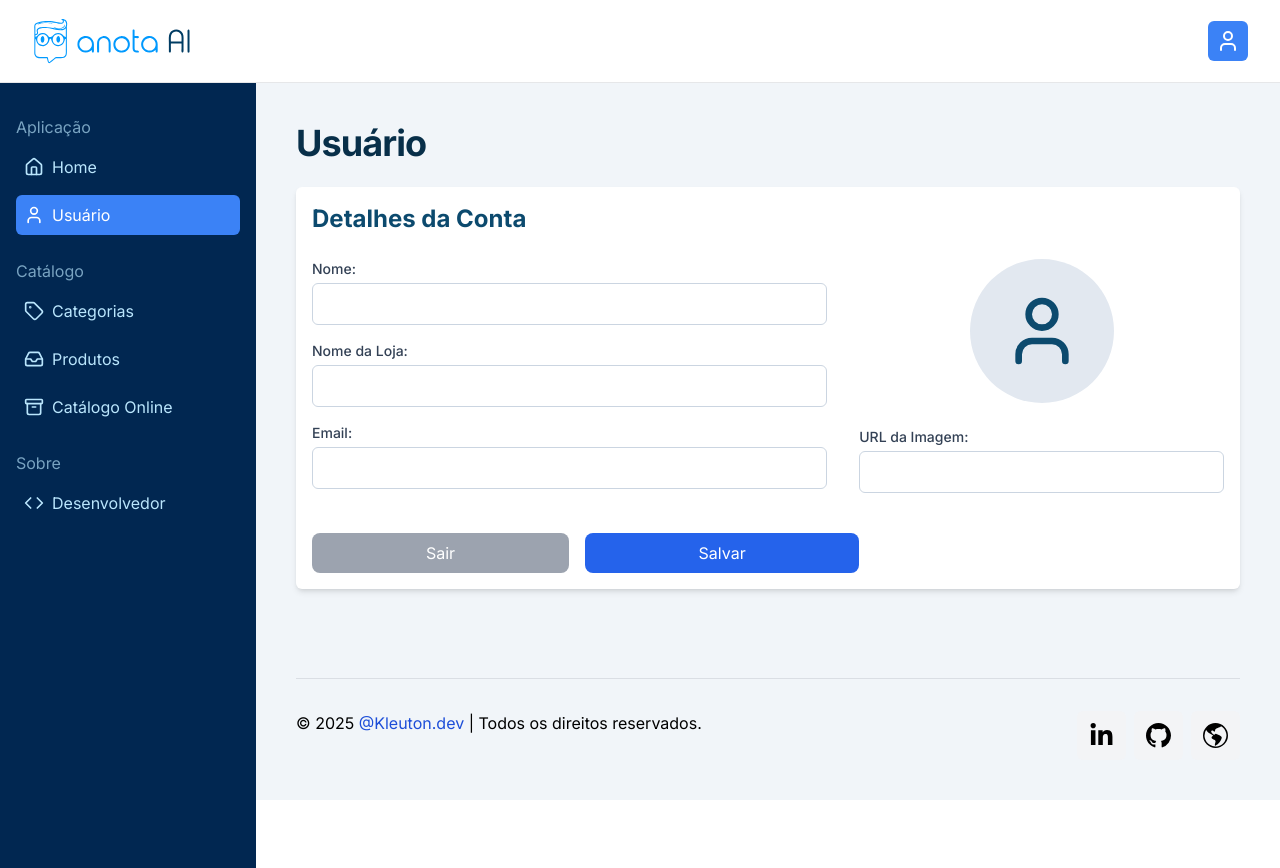
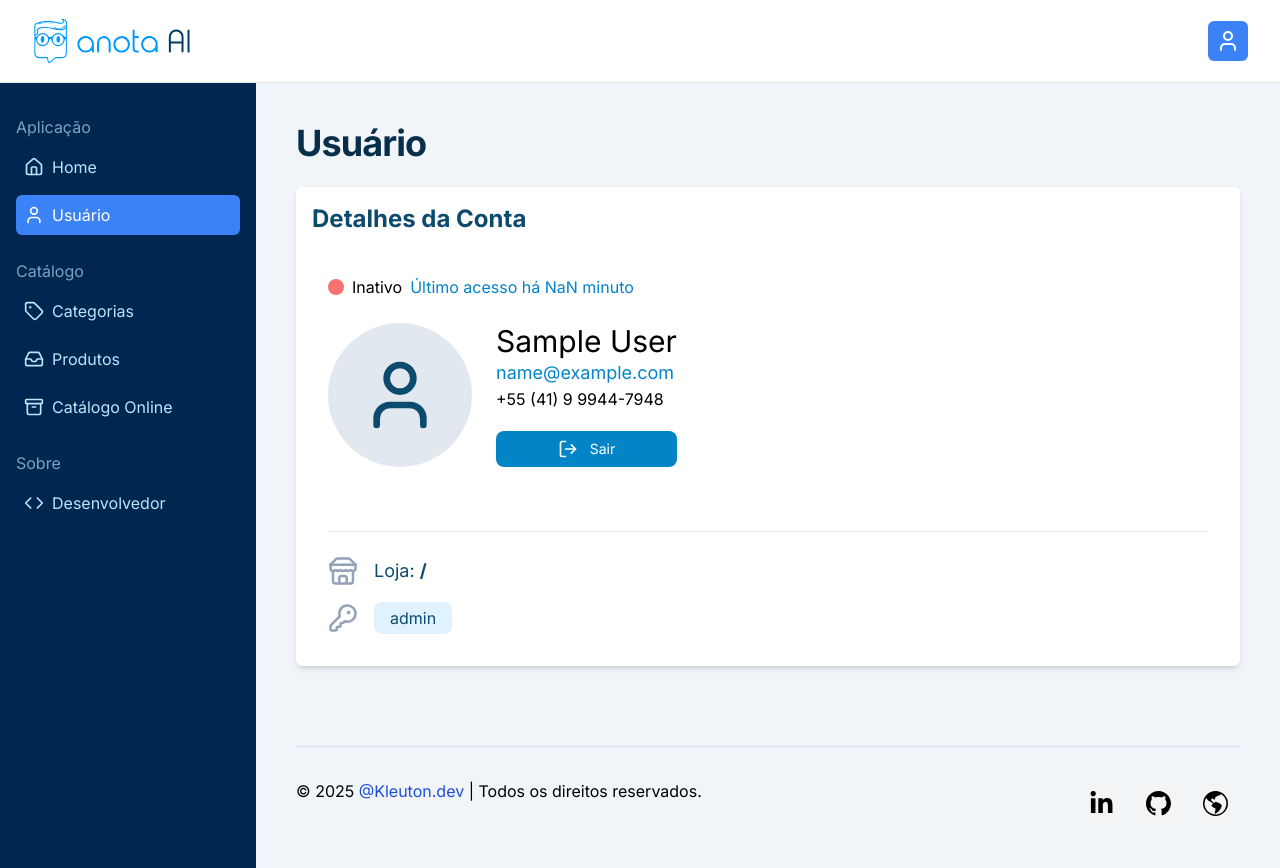
Before and after one commit to kleutons/node-fullstack-anotaai, a React (Vite) app in the folder frontend/: page /user in a window 1280 px wide. Before the commit the page ends 800 px from the top, so only its background shows below. Built offline with nearby package versions, Linux system fonts and the light colour scheme; sample sign-in values are in the browser's storage.

Commit message:
feat: implement user page

```diff
--- a/frontend/src/app/UserPage.tsx
+++ b/frontend/src/app/UserPage.tsx
@@ -1,67 +1,85 @@
-import { User } from "lucide-react";
-import { useRef, useState } from "react";
-
+import { KeyRound, LogOut, Store, User } from "lucide-react";
 import TitlePage from "../components/dashboard/TitlePage";
 import CardSection from "../components/dashboard/CardSection";
-import InputText from "../components/dashboard/InputText";
-import ButtonPrimay from "../components/dashboard/ButtonPrimay";
-import UserType from "../types/UserType";
 import ButtonSecondary from "../components/dashboard/ButtonSecondary";
+import useAuth from "../hooks/useAuth";
 import { Link } from "react-router";
 
 
 export default function UserPage() {
 
-    const formUser = useRef<HTMLFormElement>(null);
-    const [user, setUser] = useState<Partial<UserType>>({});
+    const { user, getLoginDuration } = useAuth();
 
-    const handleInputChage = (key: keyof UserType) => (event: React.ChangeEvent<HTMLInputElement>) => {
-        setUser({
-            ...user,
-            [key]: event.target.value
-        })
-    };
 
-    const handleSubmit = (event: React.FormEvent<HTMLFormElement>) =>{
-        event.preventDefault();
-        console.log(user);
-    }
 
     return (
         <>
             <TitlePage text="Usuário" />
 
             <CardSection title="Detalhes da Conta">
-                <form ref={formUser} onSubmit={handleSubmit}>
-                    <div className="flex flex-col md:flex-row gap-8 w-full mb-6">
-                        <div className="flex-1">
-                            <InputText label="Nome:" onChange={handleInputChage('name')}  />
-                            <InputText label="Nome da Loja:" name="store" onChange={handleInputChage('storeId')}  />
-                            <InputText label="Email:" name="email"  onChange={handleInputChage('email')} />
+                {!user ? (
+                    <>
+                        <div>Faça o login primeiro </div>
+                    </>
+                ) : (
+                    <div className="flex flex-col gap-6 p-0 sm:p-4">
+
+                        <div className="flex items-center gap-2 ">
+                            {user.status ? (
+                                <>
+                                    <span className="bg-sky-400 h-4 w-4 inline-block rounded-full"></span> Ativo
+                                    <span className="text-sky-600">Último acesso {getLoginDuration()}</span>
+                                </>
+                            ) : (
+                                <>
+                                    <span className="bg-red-400 h-4 w-4 inline-block rounded-full"></span> Inativo
+                                    <span className="text-sky-600">Último acesso {getLoginDuration()}</span>
+                                </>
+                            )}
                         </div>
-                        <div className="w-full md:w-2/5 flex flex-col justify-center items-center gap-6">
 
-                            {user?.imgUrl ? (
-                                <img src={user.imgUrl}  className="w-[144px] h-[144px] rounded-full object-cover object-cente"/>
+                        <div className="flex flex-col sm:flex-row gap-6 items-center mb-10">
 
-                            ) : (
-                                <div className="bg-slate-200 rounded-full p-8 text-sky-900">
-                                    <User size={80} />
+                            <div className="w-[144px] h-[144px] flex items-center justify-center">
+                                {user?.imgUrl ? (
+                                    <img src={user.imgUrl}  className="w-full h-full rounded-full object-cover object-cente"/>
+
+                                ) : (
+                                    <div className="bg-slate-200 rounded-full p-8 text-sky-900">
+                                        <User size={80} />
+                                    </div>
+                                )}
+                            </div>
+                            <div>
+                                <div className="mb-5">
+                                    <h3 className="text-3xl text-black">{user.name}</h3>
+                                    <p className="text-lg text-sky-600">{user.email}</p>
+                                    <p>+55 (41) 9 9944-7948</p>
                                 </div>
-                            )}
-                            <div className="w-full">
-                                <InputText name="urlImg" label="URL da Imagem:" onChange={handleInputChage('imgUrl')}  />
+
+                                <Link to={'/login'} className="w-full" >
+                                    <ButtonSecondary>
+                                        <div className="flex gap-3 text-sm items-center justify-center ">
+                                            <LogOut size={20} />
+                                            Sair
+                                        </div>
+                                    </ButtonSecondary>
+                                </Link>
+                            </div>
+                        </div>
+                            <hr />
+                        <div className="flex flex-col gap-4 text-sky-900">
+                            <div className="flex gap-4 items-center">
+                                <Store size={30} className="text-slate-400" />
+                                <p className="text-lg">Loja: <span className="font-bold">/{user.storeId}</span></p>
+                            </div>
+                            <div className="flex gap-4 items-center">
+                                <KeyRound size={30} className="text-slate-400" />
+                                <div className="bg-sky-100 p-1 px-4 rounded-lg">{user.role}</div>
                             </div>
                         </div>
                     </div>
-
-                    <div className=" w-full md:w-3/5 flex flex-col md:flex-row justify-between gap-4">
-                        <Link to={'/login'} className="w-full" >
-                            <ButtonSecondary text="Sair" />
-                        </Link>
-                        <ButtonPrimay type="submit">Salvar</ButtonPrimay>
-                    </div>
-                </form>
+                )}
             </CardSection>
         </>
     );
--- a/frontend/src/components/Modal.tsx
+++ b/frontend/src/components/Modal.tsx
@@ -44,7 +44,7 @@ export default function Modal({title, isShow, isLoading, toggleModal, children,
                 </div>
                 <div className="flex flex-row items-center justify-around gap-3 ml-4 mr-4 pt-4 pb-4 border-t">
                     <div className="w-full md:w-2/3 max-w-80 md:max-w-40">
-                        <ButtonSecondary text="Sair" onClick={toggleModal} />
+                        <ButtonSecondary onClick={toggleModal}> Fechar </ButtonSecondary>
                     </div>
                     <div className="w-full max-w-80">
                         <ButtonPrimay type='submit'disabled={isLoading} >
--- a/frontend/src/components/dashboard/ButtonSecondary.tsx
+++ b/frontend/src/components/dashboard/ButtonSecondary.tsx
@@ -1,19 +1,19 @@
-import React from "react"
+import React, { ReactNode } from "react"
 
 interface ButtonSecondaryProps extends  React.ButtonHTMLAttributes<HTMLButtonElement>{
-    text: string
+    children: ReactNode
 }
 
-export default function ButtonSecondary({text, ...props}:ButtonSecondaryProps){
+export default function ButtonSecondary({children, ...props}:ButtonSecondaryProps){
     if (!props.type)
         props.type = 'button';
 
     return (
         <button
-            className="w-full py-2 px-4 bg-gray-400 text-white rounded-lg hover:bg-gray-700 transition-transform transform hover:scale-105"
+            className="w-full py-2 px-4 bg-sky-600 text-white rounded-lg hover:bg-sky-700 transition-transform transform hover:scale-105"
             {...props}
         >
-            {text}
+            {children}
         </button>
     )
 }
--- a/frontend/src/components/dashboard/Footer.tsx
+++ b/frontend/src/components/dashboard/Footer.tsx
@@ -2,7 +2,7 @@ import ContactDev from "../ContactDev";
 
 export default function Footer(){
     return (
-        <footer >
+        <footer className="mt-10" >
             <div className='flex justify-between mx-10 py-8 pb-10 border-t border-slate-900/10'>
               <p>© 2025 <a href='https://kleuton.dev' className="text-blue-700 hover:underline">@Kleuton.dev</a> | Todos os direitos reservados.</p>
               <ContactDev />
--- a/frontend/src/context/auth/AuthContext.tsx
+++ b/frontend/src/context/auth/AuthContext.tsx
@@ -8,7 +8,8 @@ export interface AuthContextType{
     login: (email: string, password: string) => void;
     logout: () => void;
     loading: boolean;
-    error: string | null
+    error: string | null;
+    getLoginDuration: () => string | null
 }
 
 export const AuthContext = createContext<AuthContextType | undefined>(undefined);
--- a/frontend/src/context/auth/AuthProvider.tsx
+++ b/frontend/src/context/auth/AuthProvider.tsx
@@ -25,13 +25,14 @@ export function AuthProvider( {children}:AuthProviderProps ){
     const saveLocalStorage = (data: LocalDataUser) => {
         localStorage.setItem('token', data.token);
         localStorage.setItem('user', JSON.stringify(data.user));
+        localStorage.setItem('loginTime', new Date().toISOString());
     }
 
     const removeLocalStorage = () => {
         localStorage.removeItem('token');
         localStorage.removeItem('user');
+        localStorage.removeItem('loginTime');
     };
-
 
 
     const login = async (email: string, password: string) => {
@@ -60,6 +61,26 @@ export function AuthProvider( {children}:AuthProviderProps ){
         removeLocalStorage();
     }
 
+    const getLoginDuration = () => {
+        const loginTimeString = localStorage.getItem('loginTime');
+        if(!loginTimeString) return null;
+
+        const loginTimeDate = new Date(loginTimeString);
+        const now = new Date();
+
+        const diffMs = now.getTime() - loginTimeDate.getTime();
+        const diffMins = Math.floor(diffMs / 60000);
+        const diffHours = Math.floor(diffMins / 60);
+
+        if (diffHours > 0) {
+            return `há ${diffHours} hora${diffHours > 1 ? 's' : ''}`;
+        }
+        if (diffMins === 0) {
+            return "agora";
+        }
+        return `há ${diffMins} minuto${diffMins > 1 ? 's' : ''}`;
+    }
+
 
     return(
         <AuthContext.Provider
@@ -70,7 +91,8 @@ export function AuthProvider( {children}:AuthProviderProps ){
                 login,
                 logout,
                 loading,
-                error
+                error,
+                getLoginDuration
             }}
         >
             {children}
--- a/frontend/src/types/UserType.ts
+++ b/frontend/src/types/UserType.ts
@@ -3,6 +3,7 @@ export default interface UserType{
     name          :string,
     storeId       :string,
     email         :string,
-    role          :string
+    role          :string,
+    status        :boolean,
     imgUrl?       :string
 }
```
